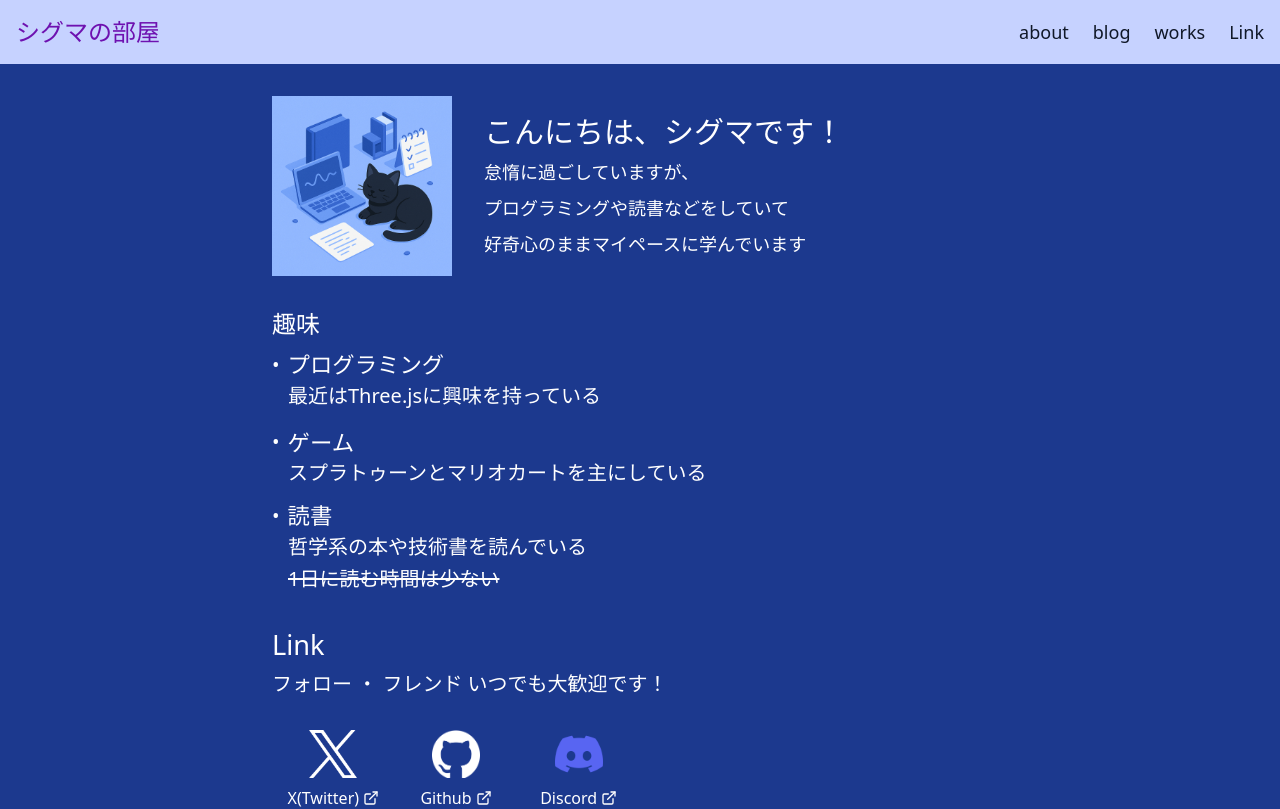
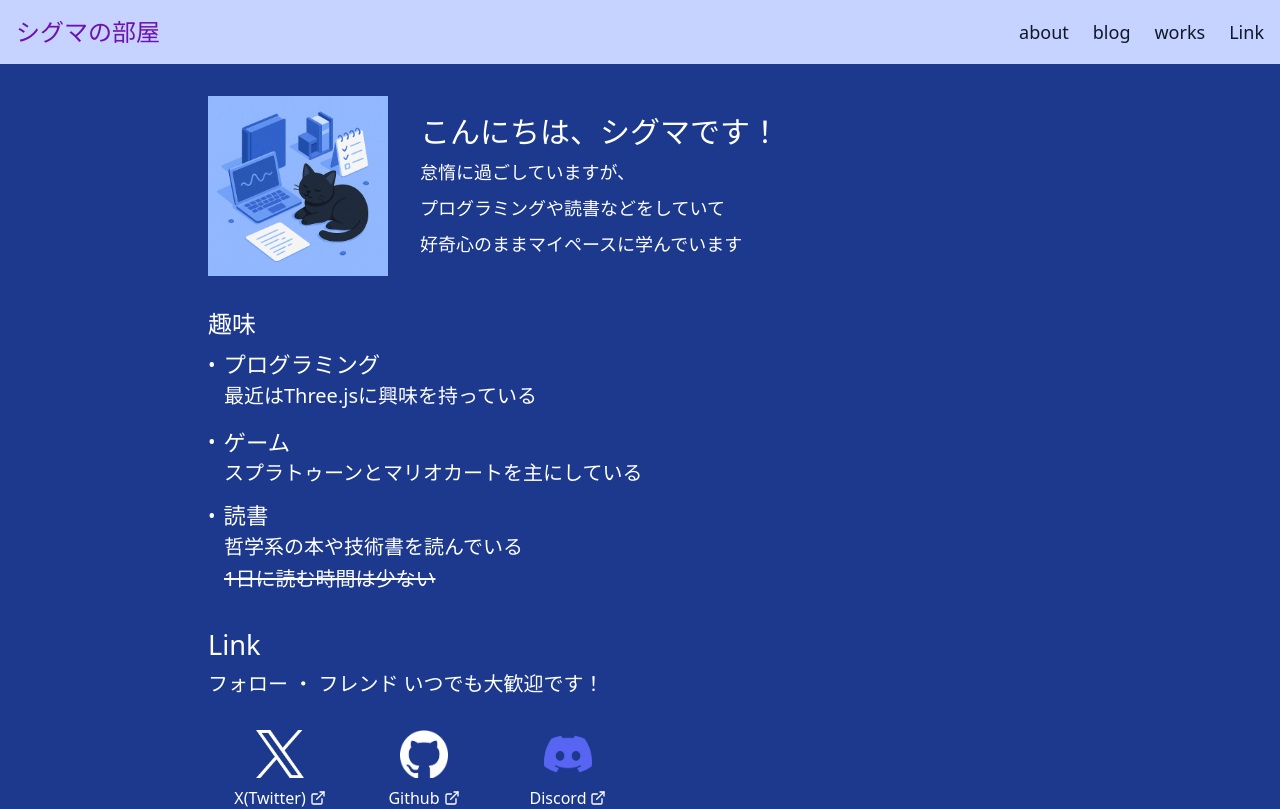
Before and after one commit to sigma7863/sigma7863.github.io, a Next.js app: page / in a window 1280 px wide. Shown: the top 809 px of the page. Built offline with nearby package versions, Linux system fonts and the light colour scheme.

Commit message:
レスポンシブ対応

```diff
--- a/src/app/link/page.tsx
+++ b/src/app/link/page.tsx
@@ -5,7 +5,7 @@ import { ExternalLink } from 'lucide-react';
 export default function Links() {
   return (
     <>
-      <main className="min-h-screen bg-blue-900 text-white">
+      <main className="min-h-screen bg-blue-900 text-white container mx-auto px-2">
         <div className="max-w-4xl mx-auto px-4 py-8">
           <section>
             <h2 className="text-3xl font-bold mb-2">おすすめのサイト</h2>
--- a/src/app/page.tsx
+++ b/src/app/page.tsx
@@ -5,7 +5,7 @@ import { ExternalLink } from 'lucide-react';
 export default function Home() {
   return (
     <>
-      <main className="min-h-screen bg-blue-900 text-white md:max-w-screen-md mx-auto">
+      <main className="min-h-screen bg-blue-900 text-white container mx-auto px-4">
         <div className="max-w-4xl mx-auto px-4 py-8">
           <section className="flex flex-col sm:flex-row gap-8 mb-8 items-center">
             <Image src="/about/my-icon.png" width={180} height={180} alt="my-icon" className="flex justify-center md:justify-start"/>
```
